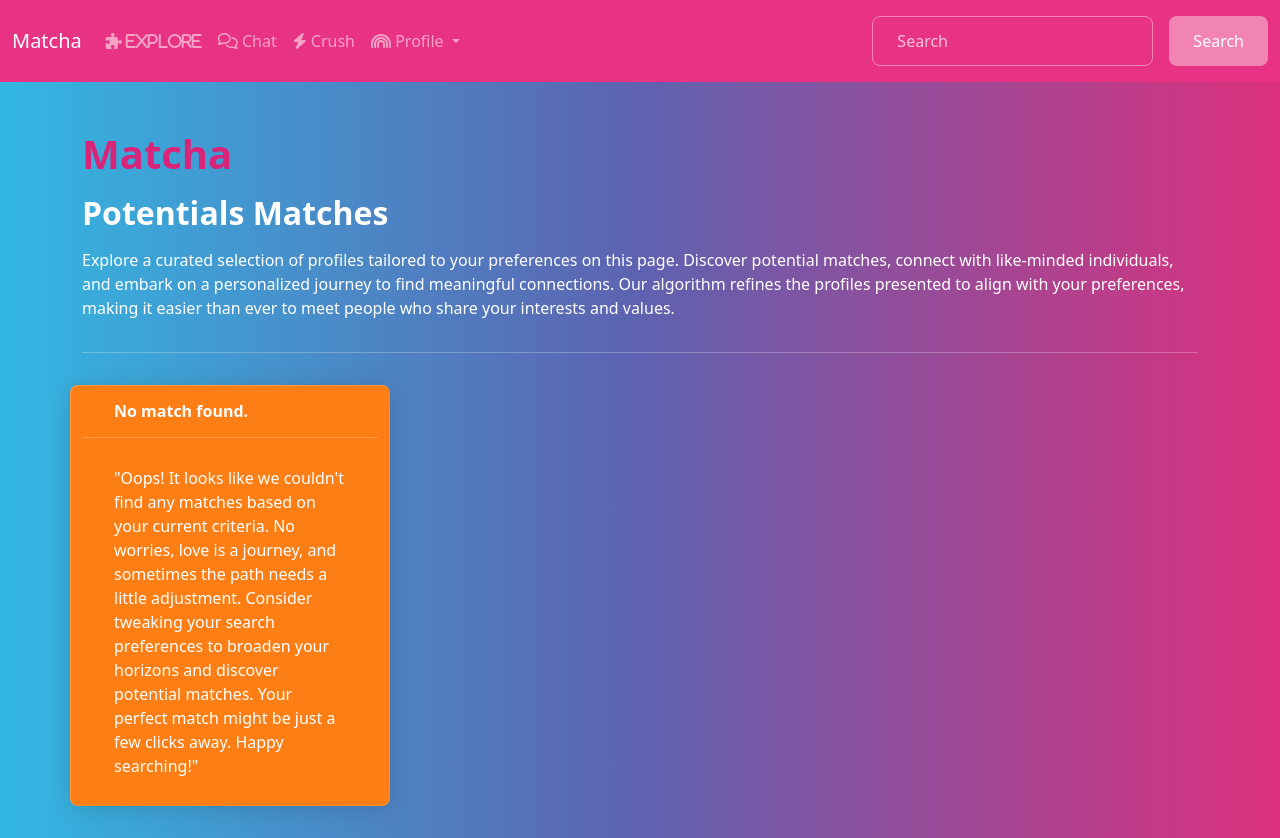
After one commit to Vaynn/matcha_symfony, a Symfony app: template templates/search/search.html.twig in a window 1280 px wide. The commit adds this page. Run offline with Twig, Linux system fonts and the light colour scheme; the template is opened without the code that fills it, so the values that code supplies are empty; some libraries are stand-ins or nearby versions.

Commit message:
ADD Search + Pagination

```diff
--- a/assets/app.js
+++ b/assets/app.js
@@ -2,7 +2,7 @@
  * Welcome to your app's main JavaScript file!
  *
  * We recommend including the built version of this JavaScript file
- * (and its CSS file) in your base layout (base.html.twig).
+ * (and its CSS file) in your base layout (search.html.twig).
  */
 
 // any CSS you import will output into a single css file (app.scss in this case)
--- a/composer.json
+++ b/composer.json
@@ -11,6 +11,7 @@
         "doctrine/doctrine-migrations-bundle": "^3.2",
         "doctrine/orm": "^2.16",
         "fakerphp/faker": "^1.23",
+        "knplabs/knp-paginator-bundle": "^6.3",
         "phpdocumentor/reflection-docblock": "^5.3",
         "phpstan/phpdoc-parser": "^1.23",
         "symfony/asset": "6.3.*",
--- a/config/bundles.php
+++ b/config/bundles.php
@@ -13,4 +13,5 @@ return [
     Symfony\Bundle\MakerBundle\MakerBundle::class => ['dev' => true],
     Doctrine\Bundle\FixturesBundle\DoctrineFixturesBundle::class => ['dev' => true, 'test' => true],
     Symfony\WebpackEncoreBundle\WebpackEncoreBundle::class => ['all' => true],
+    Knp\Bundle\PaginatorBundle\KnpPaginatorBundle::class => ['all' => true],
 ];
--- a/src/DataFixtures/UserFixture.php
+++ b/src/DataFixtures/UserFixture.php
@@ -49,7 +49,7 @@ class UserFixture extends Fixture implements DependentFixtureInterface
                 ->setAge(mt_rand(18, 99))
                 ->setPlainPassword('password');
             $image = new Image();
-            $image->setName($user->getGender()->getName() === "Male" ? "male/" . $i . '.png' : "female/" . $i . '.png')
+            $image->setName($user->getGender()->getName() === "Male" ? "male/" . rand(0, 38) . '.png' : "female/" . rand(0, 35) . '.png')
                 ->setUserId($user)
                 ->setIsProfileImage(true);
             $manager->persist($user);
--- a/src/Entity/User.php
+++ b/src/Entity/User.php
@@ -12,7 +12,7 @@ use Symfony\Component\Security\Core\User\UserInterface;
 use Symfony\Bridge\Doctrine\Validator\Constraints\UniqueEntity;
 use Symfony\Component\Validator\Constraints as Assert;
 
-#[UniqueEntity('username')]
+#[UniqueEntity('username', message: "This username is already used.")]
 #[ORM\Entity(repositoryClass: UserRepository::class)]
 #[ORM\EntityListeners(['App\EntityListener\UserListener'])]
 class User implements UserInterface, PasswordAuthenticatedUserInterface
--- a/templates/base.html.twig
+++ b/templates/base.html.twig
@@ -17,6 +17,7 @@
         <script src="https://kit.fontawesome.com/4d46cc5d9b.js" crossorigin="anonymous"></script>
         <script src="https://cdn.jsdelivr.net/npm/@popperjs/core@2.11.8/dist/umd/popper.min.js" integrity="sha384-I7E8VVD/ismYTF4hNIPjVp/Zjvgyol6VFvRkX/vR+Vc4jQkC+hVqc2pM8ODewa9r" crossorigin="anonymous"></script>
         <script src="https://cdn.jsdelivr.net/npm/bootstrap@5.3.2/dist/js/bootstrap.min.js" integrity="sha384-BBtl+eGJRgqQAUMxJ7pMwbEyER4l1g+O15P+16Ep7Q9Q+zqX6gSbd85u4mG4QzX+" crossorigin="anonymous"></script>
+
     {% endblock %}
 </head>
 <body>
--- a/templates/pages/user/edit_photos.html.twig
+++ b/templates/pages/user/edit_photos.html.twig
@@ -9,7 +9,6 @@
             <h1>Manage  your photos</h1>
         </div>
         <div class="row">
-
         {% for image in user.getImages() %}
             <div class="col-md-4">
                 <div class="card border-primary mb-3" style="max-width: 20rem;">
@@ -39,8 +38,6 @@
                             </button>
                         </a>
                     </div>
-
-
                 </div>
             </div>
         {% endfor %}
--- a/templates/partials/_header.html.twig
+++ b/templates/partials/_header.html.twig
@@ -7,7 +7,7 @@
         <div class="collapse navbar-collapse" id="navbarColor01">
             <ul class="navbar-nav me-auto">
                 <li class="nav-item">
-                    <a class="nav-link" href="#" ><i class="fa-solid fa-puzzle-piece"> Search</i>
+                    <a class="nav-link" href="#" ><i class="fa-solid fa-puzzle-piece"> Explore</i>
                     </a>
                 </li>
                 <li class="nav-item">
@@ -21,9 +21,15 @@
                         <i class="fa-solid fa-rainbow"></i> Profile
                     </a>
                     <div class="dropdown-menu">
-                        <a class="dropdown-item" href="#"><i class="fa-regular fa-pen-to-square"></i> Edit Profile</a>
-                        <a class="dropdown-item" href="#"><i class="fa-solid fa-camera-retro"></i> Manage Photos</a>
-                        <a class="dropdown-item" href="#"><i class="fa-solid fa-heart-pulse"></i> Love Filters</a>
+                        {% set routeName = 'user.edit' %}
+                        {% set routeUrl = path(routeName, {'id' : user.id}) %}
+                        <a class="dropdown-item" href="{{ routeUrl }}"><i class="fa-regular fa-pen-to-square"></i> Edit Profile</a>
+                        {% set routeName = 'user.edit.photos' %}
+                        {% set routeUrl = path(routeName, {'id' : user.id}) %}
+                        <a class="dropdown-item" href="{{ routeUrl }}"><i class="fa-solid fa-camera-retro"></i> Manage Photos</a>
+                        {% set routeName = 'user.update.preferences' %}
+                        {% set routeUrl = path(routeName, {'id' : user.id}) %}
+                        <a class="dropdown-item" href="{{ routeUrl }}"><i class="fa-solid fa-heart-pulse"></i> Love Filters</a>
                         <div class="dropdown-divider"></div>
                         <a class="dropdown-item" href="{{ path('security.logout') }}"><i class="fa-solid fa-arrow-right-from-bracket"></i> Logout</a>
                     </div>
--- /dev/null
+++ b/templates/search/search.html.twig
@@ -0,0 +1,60 @@
+{% extends 'base.html.twig' %}
+
+{% block title %}Matcha - Explore{% endblock %}
+
+{% block body %}
+    <div class="container mt-4">
+    <h1 class="matchaRose">Matcha</h1>
+    <h2>Potentials Matches</h2>
+    <p>
+        Explore a curated selection of profiles tailored to your preferences on this page.
+        Discover potential matches, connect with like-minded individuals,
+        and embark on a personalized journey to find meaningful connections.
+        Our algorithm refines the profiles presented to align with your preferences,
+        making it easier than ever to meet people who share your interests and values.
+    </p>
+    <hr>
+        <div class="row">
+            {% if not matches %}
+                <div class="card text-white bg-danger mb-3" style="max-width: 20rem;">
+                    <div class="card-header">No match found.</div>
+                    <div class="card-body">
+                        <p class="card-text">
+                            "Oops! It looks like we couldn't find any matches based on your current criteria.
+                            No worries, love is a journey, and sometimes the path needs a little adjustment.
+                            Consider tweaking your search preferences to broaden your horizons and discover potential matches.
+                            Your perfect match might be just a few clicks away. Happy searching!"
+                        </p>
+                    </div>
+                </div>
+            {% endif %}
+            {% for match in matches  %}
+                    <div class="col-md-4">
+
+                        <div class="card border-primary mb-3" style="max-width: 20rem;">
+                            <div class="card-header">{{ match.username }} - {{ match.age }} yo</div>
+                            <div class="card-body">
+                                {% for image in match.images %}
+                                    {% if image.getIsProfileImage %}
+                                        <div class="card-body d-flex justify-content-center align-items-center">
+                                            <img class="img-fluid" alt="{{ image.name }}" style="height: 200px;" src="{{ asset('/images/users/' ~ image.getName() )}}">
+                                        </div>
+                                    {% endif %}
+                                {% endfor %}
+                                {% set routeName = 'user.show' %}
+                                {% set routeUrl = path(routeName, {'id' : match.id()}) %}
+                                <div class="btn-group-sm d-flex justify-content-center" role="group" aria-label="Basic example">
+                                    <a href="{{ routeUrl }}"><button type="button" class="btn btn-outline-light btn-sm">Visit Profile</button></a>
+                                    <button type="button" class="btn btn-outline-light"><i class="fa-regular fa-comments"></i></button>
+                                    <button type="button" class="btn btn-outline-light"><i class="fa-solid fa-bolt"></i></button>
+                                </div>
+                            </div>
+                        </div>
+                    </div>
+            {% endfor %}
+        </div>
+        <div class="pagination flex justify-content-center">
+            {{ knp_pagination_render(matches) }}
+        </div>
+    </div>
+{% endblock %}
```
Also changed, not shown: src/Controller/SearchController.php (added, +34 -0 lines), src/Controller/UserController.php (+21 -5 lines), src/Repository/UserRepository.php (+61 -1 lines), templates/pages/user/show.others.html.twig (added, +68 -0 lines), 3 other files. Lines whose indentation alone changed are shown as unchanged.
